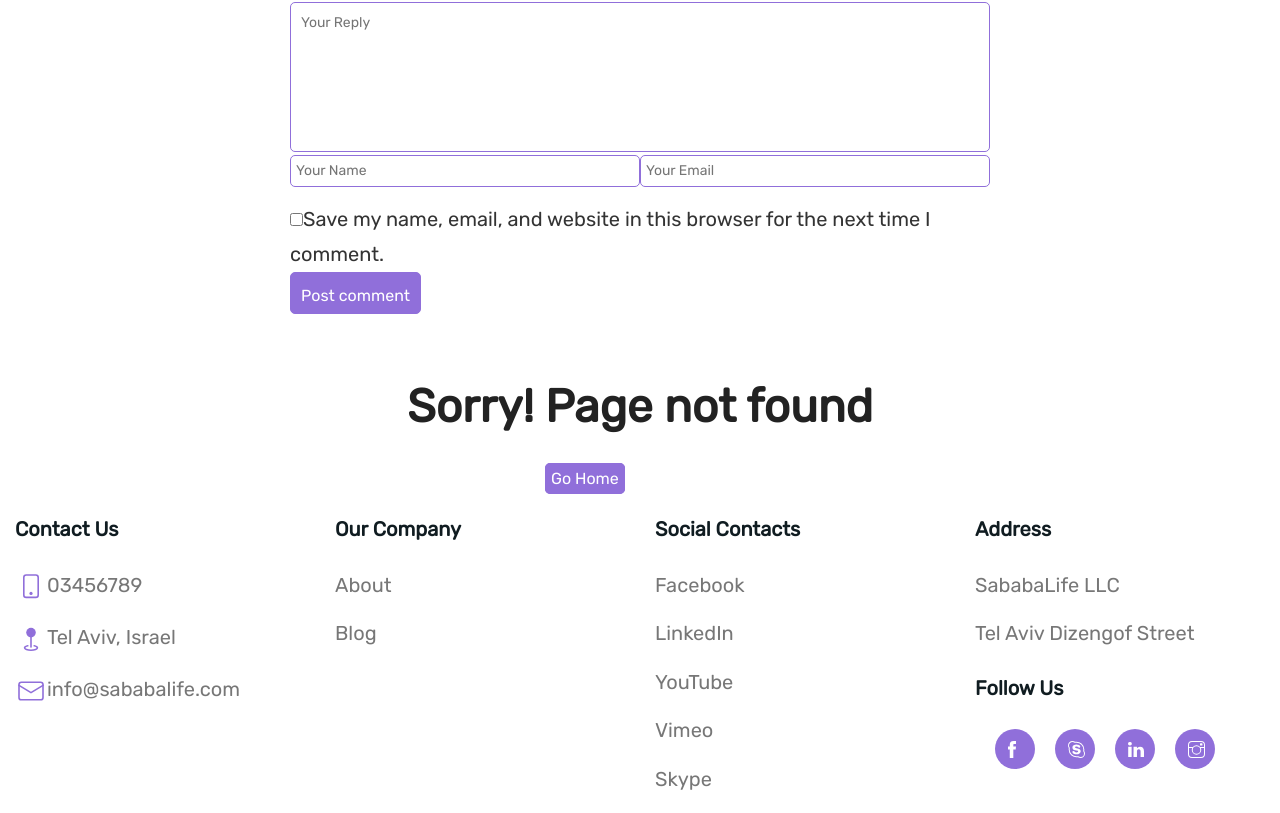
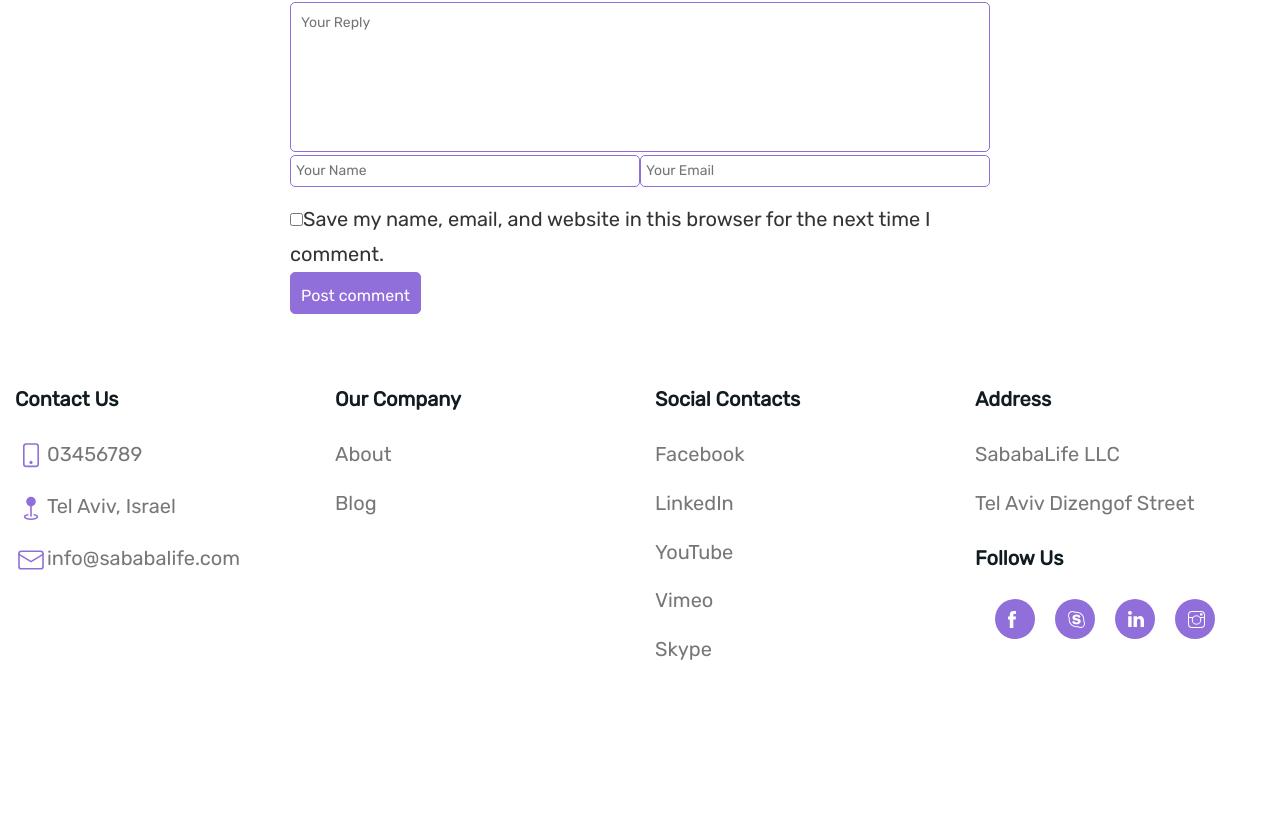
Before and after one commit to thesiv95/masa-sababa, a React (Create React App) app: page /fullarticle in a window 1280 px wide. Shown: the part 2229-3042 px from the top of the page. After the commit the page ends 2912 px from the top, so only its background shows below. Built offline with nearby package versions, Linux system fonts and the light colour scheme; no server answers.

Commit message:
fix notfound page

```diff
--- a/src/components/Main.js
+++ b/src/components/Main.js
@@ -1,5 +1,5 @@
 import React from "react";
-import {Route} from 'react-router-dom';
+import {Route, Switch} from 'react-router-dom';
 import Home from "./main/Home";
 import About from "./main/About";
 import Blog from "./main/Blog";
@@ -13,6 +13,7 @@ class Main extends React.Component {
         let d = new Date();
         return (
             <main className='main'>
+                <Switch>
                     <Route path='/' exact component={Home}/>
                     <Route path='/about' component={About}/>
                     <Route path='/blog' component={Blog}/>
@@ -20,7 +21,8 @@ class Main extends React.Component {
                     <Route path='/fullarticle' render={() =>
                         <FullArticle author={'Moshe Dayan'} day={d.getDate()} month={d.getMonth()} year={d.getFullYear()} />
                     }/>
-                <Route path='*' component={NotFound404}/>
+                    <Route component={NotFound404}/>
+                </Switch>
             </main>
         )
     }
--- a/src/components/main/NotFound404.js
+++ b/src/components/main/NotFound404.js
@@ -1,14 +1,18 @@
 import React from "react";
+import Lang from "../../i18n/lang";
+import languageSet from "../../utilites/languageSet";
+import {NavLink} from "react-router-dom";
 
 class NotFound404 extends React.Component {
     render() {
+        let displayLanguage = languageSet();
         return (
             <div>
-                <h2 className='main_header'>Sorry! Page not found</h2>
+                <h2 className='main_header'>{Lang[displayLanguage].main_404_header}</h2>
                 <div className="main_steps container">
                     <div className="row">
                         <div className="col-sm-offset-5">
-                            <a className="button button-accent" href='/home'>Go Home</a>
+                            <NavLink to={'/'} className={'button button-accent'}>Go Home</NavLink>
                         </div>
                     </div>
 
```
Lines whose indentation alone changed are shown as unchanged.
